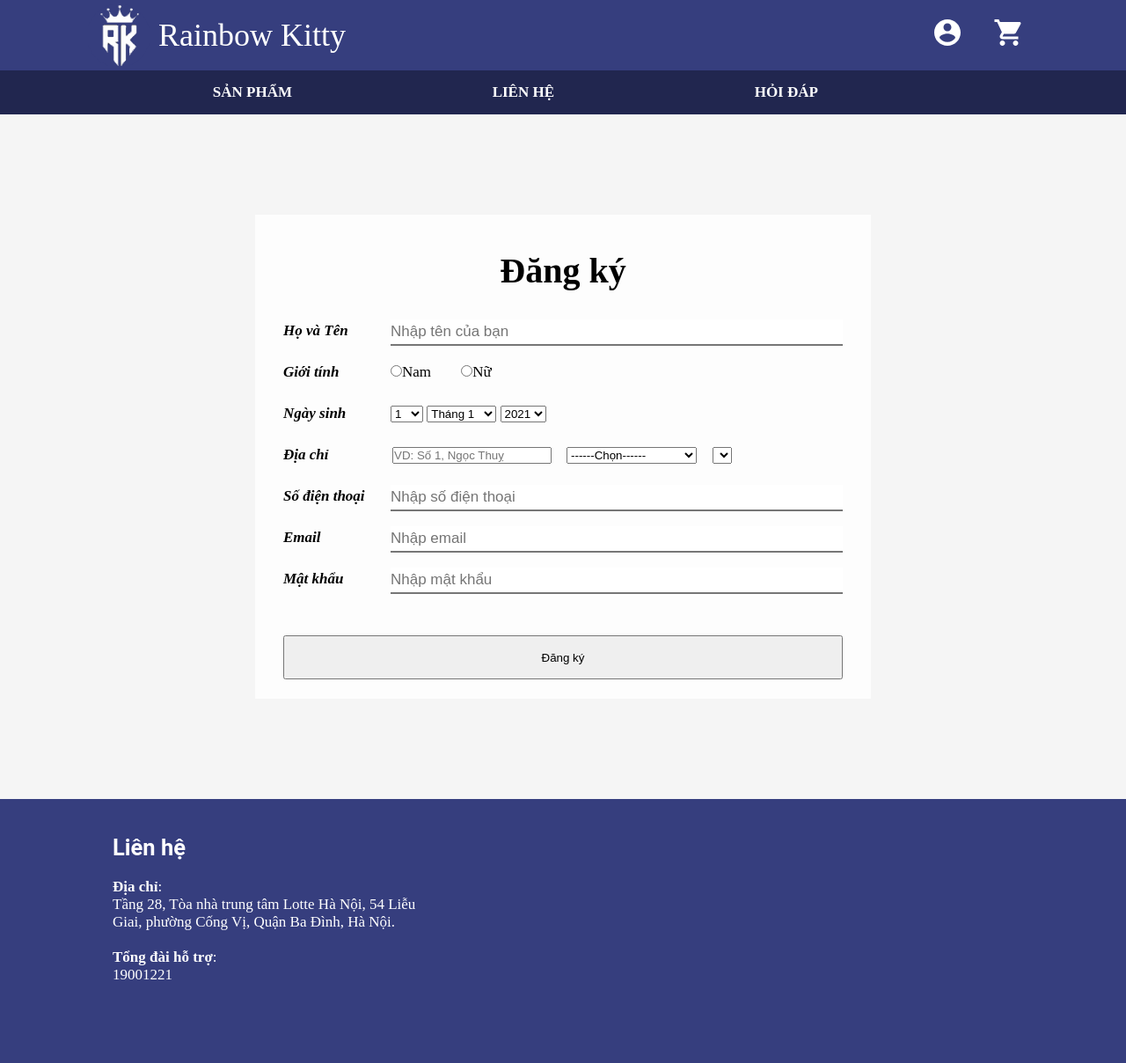
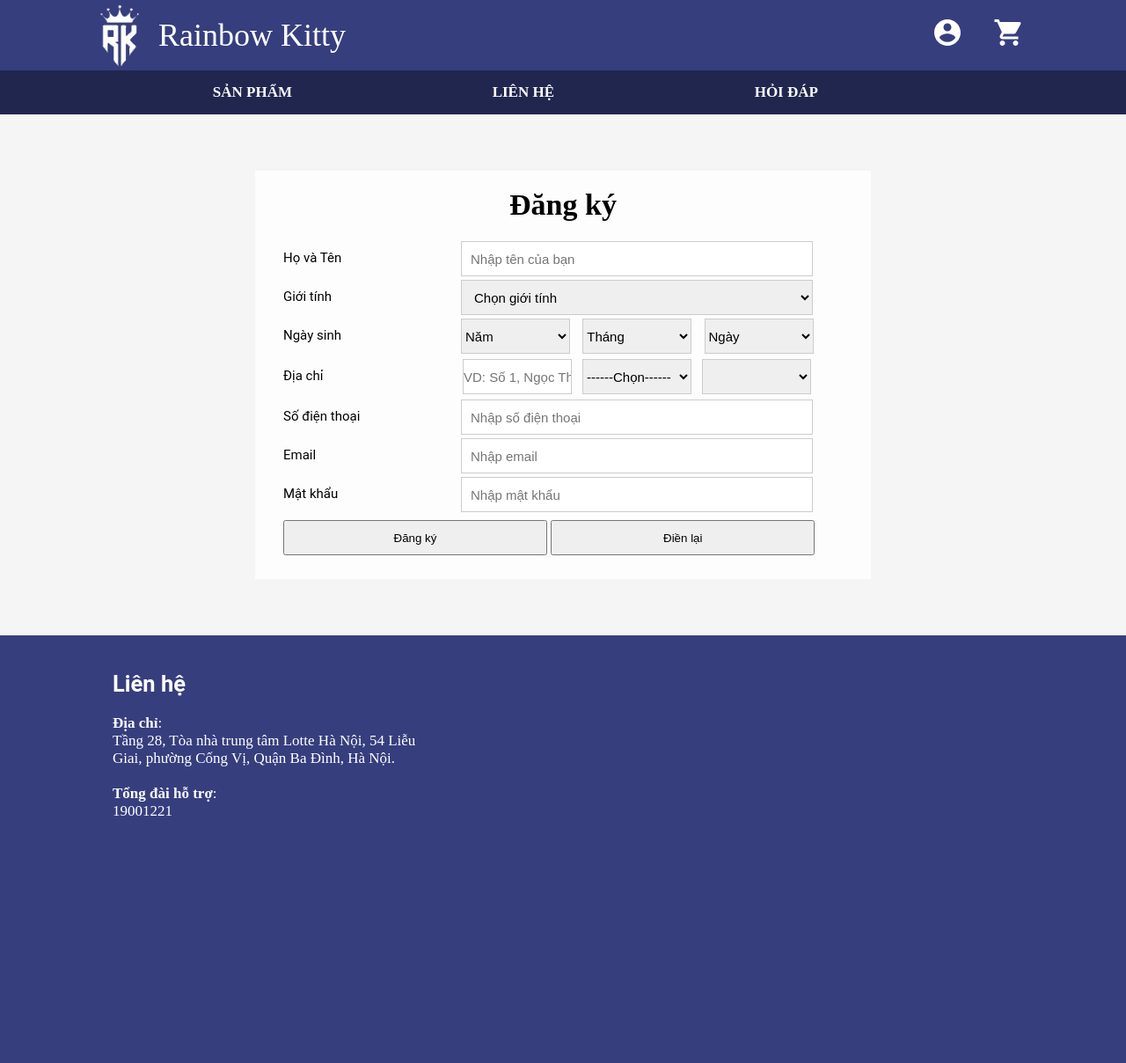
Before and after one commit to xgnell/RainbowShop, a PHP site: page /public/templates/account/sign-up.php in a window 1280 px wide. Shown: the whole page at 88% size. After the commit the page ends 927 px from the top, so only its background shows below. Run offline with PHP 8.4, Linux system fonts and the light colour scheme; lists and menus that the app fills with data are empty.

Commit message:
Tam on phan sign-up phia khach hang

```diff
--- a/public/templates/account/sign-up.php
+++ b/public/templates/account/sign-up.php
@@ -18,20 +18,12 @@ if (isset($_SESSION['user']['customer'])) {
     <link rel="stylesheet" href="/public/templates/css/all.css">
     <title>Sign up</title>
     <style>
-        .error {
-            color: red;
-        }
-        .error_notice {
-            font-size: 15px;
-            color: red;
-        }
         .page-body {
             padding: 5%;
-            margin: 50px 15% 50px 15%;
+            min-width: 700px;
+            /* margin: 50px 15% 50px 15%; */
             display: flex;
             justify-content: center;
-            /* background-image: url("/public/assets/backgrounds/bg-sign-up.jpg");
-            background-size: cover; */
         }
 
         .panel {
@@ -43,42 +35,55 @@ if (isset($_SESSION['user']['customer'])) {
             padding: 20px 30px 20px 30px;
         }
 
-        .form-title {
-            font-size: 40px;
-            font-weight: bold;
-            text-align: center;
-            margin-top: 20px;
+        .panel .form-title {
+            display: flex;
+            justify-content: center;
             margin-bottom: 20px;
         }
-
-        .input {
-            margin-top: 5px;
-            font-size: 1em;
-            height: 30px;
+        .panel .form-sign-up {
             width: 100%;
-            border-top: 0px;
-            border-left: 0px;
-            border-right: 0px;
-            outline: none;
         }
 
-        .title-input {
-            height: 45px;
-            line-height: 10px;
+        .panel .form-sign-up .display-error {
+            color: red;
         }
 
-        .title-input label {
-            font-weight: bold;
-            font-size: 1em;
-            font-style: italic;
+        .panel .form-sign-up .title {
+            font-size: 15px;
+            width: 200px;
+            height: 40px;
+            padding-bottom: 5px;
         }
 
-        .button-submit {
-            margin-top: 40px;
-            width: 100%;
-            height: 50px;
+        .panel .form-sign-up .input {
+            font-size: 15px;
+            width: 400px;
+            min-width: 300px;
+            height: 40px;
+            padding: 5px 10px 5px 10px;
+            border: 1px #ccc solid;
+        }
+        .panel .form-sign-up .select {
+            font-size: 15px;
+            width: 124px;
+            height: 40px;
+            border: 1px #ccc solid;
+            margin-right: 10px;
+        }
+
+        .panel .form-sign-up .bottom {
+            width: 300px;
+            min-width: 200px;
+            height: 40px;
+        }
+
+        table tr td {
+            margin-bottom: 20px;
         }
     </style>
+    <script src="/manager/templates/js/generate-day.js"></script>
+    <script src="/manager/templates/js/common-validate.js"></script>
+
 </head>
 
 <body>
@@ -88,111 +93,137 @@ if (isset($_SESSION['user']['customer'])) {
     <div class="page-body">
         <div>
             <div class="panel">
-                <div class="form-title">Đăng ký</div>
-                <form action="/public/templates/account/sign-up-process.php" method="POST">
-                    <table style="width: 100%">
+                <h1 class="form-title">Đăng ký</h1>
+                <form onsubmit="
+                    return validate_all({
+                        name: [/^(?:[a-zA-Z]+\ ?)+[a-zA-Z]$/, 'Tên không hợp lệ (Không chấp nhận số hoặc các kí tự đặc biệt)'],
+                        phone: [/^0[0-9]{9,9}$/, 'Số điện thoại không hợp lệ (Chỉ chứa số, số mở đầu phải bằng 0 và đủ 10 số)'],
+                        email: [/^([a-zA-Z0-9_\.\-])+\@(([a-zA-Z0-9\-])+\.)+([a-zA-Z0-9]{2,4})+$/, 'Email không hợp lệ'],
+                        passwd: true,
+                    },
+                    ['gender', 'birth']);
+                    "
+                    action="/public/templates/account/sign-up-process.php"
+                    method="POST">
+                    <table class="form-sign-up">
                     <!-- Đây là Họ tên -->
                         <tr>
-                            <td style="width: 120px" class="title-input">
-                                <label>Họ và Tên</label><span class="error" id="error_name"><br>
+                            <td rowspan="2" class="title">
+                                <label>Họ và Tên</label>
                             </td>
                             <td>
-                                <input type="text" name="name" id="name" placeholder="Nhập tên của bạn" class="input" autocomplete="off">
+                                <input type="text" name="name" id="input-name" placeholder="Nhập tên của bạn" class="input">
                             </td>
+                        </tr>
+                        <tr>
+                            <td class="display-error" id="display-error-name"></td>
                         </tr>
                     <!-- Giới tính -->
                         <tr>
-                            <td class="title-input">
-                                <label>Giới tính</label><span class="error" id="error_gender"><br>
+                            <td rowspan="2" class="title">
+                                <label>Giới tính</label>
                             </td>
                             <td>
-                                <label id="men" style="margin-right: 30px;">
-                                    <input type="radio" name="gender" id="men" value="1">Nam
-                                </label>
-                                <label id="women">
-                                    <input type="radio" name="gender" id="women" value="0">Nữ
-                                </label>
+                                <select id="select-gender" name="gender" class="input">
+                                    <option value="" disabled selected hidden>Chọn giới tính</option>
+                                    <option value="1">Nam</option>
+                                    <option value="0">Nữ</option>
+                                    <option value="2">Giới tính khác</option>
+                                </select>
                             </td>
+                        </tr>
+                        <tr>
+                            <td class="display-error" id="display-error-gender"></td>
                         </tr>
                     <!-- Ngày sinh -->
                         <tr>
-                            <td class="title-input">
-                                <label>Ngày sinh</label><span class="error"></span>
+                            <td rowspan="2" class="title">
+                                <label>Ngày sinh</label>
                             </td>
                             <td>
-                            <span>
-                                <select name="birth_day">
+                                <select name="birth_year" id="select-year" onchange="generate_day()" class="select">
+                                    <option value="" disabled selected hidden>Năm</option>
                                     <?php
-                                    $start_date = 1;
-                                    $end_date   = 31;
-                                    for( $j=$start_date; $j<=$end_date; $j++ ) {
-                                        echo '<option value='.$j.'>'.$j.'</option>';
-                                    }
+                                        for ($year = date("Y"); $year >= 1900; $year--) {
+                                            ?>
+                                            <option value="<?= $year ?>"><?= $year ?></option>
+                                            <?php
+                                        }
                                     ?>
                                 </select>
-                            </span>
-                            <span>
-                                <select name="birth_month">
-                                    <?php for( $m=1; $m<=12; ++$m ) {
-                                    ?>
-                                    <option value="<?php echo $m; ?>" id="<?php echo $m; ?>"><?php echo "Tháng " . $m; ?></option>
-                                    <?php } ?>
-                                </select>
-                            </span>
-                            <span>
-                                <select name="birth_year">
+                                <select name="birth_month" id="select-month" onchange="generate_day()" class="select">
+                                    <option value="" disabled selected hidden>Tháng</option>
                                     <?php
-                                    $year = date('Y');
-                                    $min = $year - 100;
-                                    $max = $year;
-                                    for( $i=$max; $i>=$min; $i-- ) {
-                                        echo '<option value='.$i.' id='.$i.'>'.$i.'</option>';
-                                    }
+                                        for ($month = 1; $month <= 12; $month++) {
+                                            ?>
+                                            <option value="<?= $month ?>"><?= $month ?></option>
+                                            <?php
+                                        }
                                     ?>
                                 </select>
-                            </span>
+                                <select name="birth_day" id="select-day" class="select">
+                                    <option value="" disabled selected hidden>Ngày</option>
+                                </select>
                             </td>
+                        </tr>
+                        <tr>
+                            <td class="display-error" id="display-error-birth"></td>
                         </tr>
                     <!-- Địa chỉ   -->
                         <tr>
-                            <td class="title-input">
-                                <label>Địa chỉ</label><span class="error" id="error_address"></span>
+                            <td rowspan="2" class="title">
+                                <label>Địa chỉ</label>
                             </td>
                             <td>
                                 <?php include_once($root_path . "/select-city/index.php"); ?>
                             </td>
                         </tr>
+                        <tr>
+                            <td class="display-error" id="display-error-address"></td>
+                        </tr>
                     <!-- Số điện thoại -->
                         <tr>
-                            <td class="title-input">
-                                <label>Số điện thoại</label><span class="error" id="error_phone_number"></span>
+                            <td rowspan="2" class="title">
+                                <label>Số điện thoại</label>
                             </td>
                             <td>
-                                <input type="text" name="phone" id="phone_number" class="input" placeholder="Nhập số điện thoại" autocomplete="off">
+                                <input type="text" name="phone" id="input-phone" class="input" placeholder="Nhập số điện thoại">
                             </td>
+                        </tr>
+                        <tr>
+                            <td class="display-error" id="display-error-phone"></td>
                         </tr>
                     <!-- Email -->
                         <tr>
-                            <td class="title-input">
-                                <label>Email</label><span class="error" id="error_email"></span><br>
+                            <td rowspan="2" class="title">
+                                <label>Email</label>
                             </td>
                             <td>
-                                <input type="text" name="email" id="email" placeholder="Nhập email" class="input" autocomplete="off">
+                                <input type="text" name="email" id="input-email" placeholder="Nhập email" class="input">
                             </td>
+                        </tr>
+                        <tr>
+                            <td class="display-error" id="display-error-email"></td>
                         </tr>
                     <!-- Mật khẩu -->
                         <tr>
-                            <td class="title-input">
-                                <label>Mật khẩu</label><span class="error" id="error_passwd"></span>
+                            <td rowspan="2" class="title">
+                                <label>Mật khẩu</label>
                             </td>
                             <td>
-                                <input type="password" name="passwd" placeholder="Nhập mật khẩu" id="passwd" class="input">
+                                <input type="password" name="passwd" placeholder="Nhập mật khẩu" id="input-passwd" class="input">
                             </td>
                         </tr>
-
                         <tr>
-                            <td colspan="2">
-                                <input class="btn-sign-up button-submit" type="submit" value="Đăng ký" onclick="return all_function()">
+                            <td class="display-error" id="display-error-passwd"></td>
+                        </tr>
+                    <!-- Thực thi -->
+                        <tr>
+                            <td colspan="2" style="height: 50px;">
+                                <div class="action-area">
+                                    <input type="submit" value="Đăng ký" class="bottom">
+                                    <input type="reset" value="Điền lại" class="bottom">
+                                </div>
                             </td>
                         </tr>
                     </table>
@@ -204,140 +235,19 @@ if (isset($_SESSION['user']['customer'])) {
     <?php include_once($root_path . "/public/templates/ui/footer.php"); ?>
 </body>
 
-
 <script>
-    // function year(year) {
-    //     return year;
-    // }
-    // function month(month) {
-    //     return month;
-    // }
-    // function day(year, month) {
-    //     switch (month) {
-    //         case 1:
-    //         case 3:
-    //         case 5:
-    //         case 7:
-    //         case 8:
-    //         case 10:
-    //         case 12:
-    //             day = 31;
-    //             break;
-    //         case 4:
-    //         case 6:
-    //         case 9:
-    //         case 11:
-    //             day = 30;
-    //             break;
-    //         case 2:
-    //             if (year % 400 == 0) {
-    //                 day = 29;
-    //             } else if (year % 4 == 0) {
-    //                 day = 29;
-    //             } else {
-    //                 day = 28;
-    //             }
-    //     }
-    // }
-    function check_name() {
-        var name = document.getElementById("name").value;
-        var name_pattern = /^[A-Za-z ]+$/;
-        if (name_pattern.test(name)) {
-            document.getElementById("name").style.borderColor = "#14e348";
-            document.getElementById("error_name").innerHTML = "";
-            return true;
-        } else {
-            document.getElementById("name").style.borderColor = "red";
-            document.getElementById("error_name").innerHTML = " *";
-            return false;
-        }
-    }
-    function check_gender() {
-        var radios = document.getElementsByName("gender");
-        var formValid = false;
-
-        var i = 0;
-        while (!formValid && i < radios.length) {
-            if (radios[i].checked) formValid = true;
-            i++;
-        }
-
-        if (!formValid) {
-            document.getElementById("error_gender").innerHTML = " *";
+    function check_address() {
+        var city = document.getElementById('city').value;
+        var district = document.getElementById('district').value;
+        var xa = document.getElementById('xa').value;
+        if (city == "" || district == 0 || xa == 0) {
+            document.getElementById('display-error-address').innerHTML = "Không được để trống địa chỉ";
             return false;
         } else {
-            document.getElementById("error_gender").innerHTML = "";
+            document.getElementById('display-error-address').innerHTML = "";
             return true;
         }
     }
-    function check_email() {
-        var email = document.getElementById("email").value;
-        var email_pattern = /^[A-za-z0-9]+@(gmail|yahoo|bkacad).(com|vn|gov)+$/;
-        if (email_pattern.test(email)) {
-            document.getElementById("email").style.borderColor = "#14e348";
-            document.getElementById("error_email").innerHTML = "";
-            return true;
-        } else {
-            document.getElementById("email").style.borderColor = "red";
-            document.getElementById("error_email").innerHTML = " *";
-            return false;
-        }
-    }
-    function check_passwd() {
-        var passwd = document.getElementById("passwd").value;
-        var passwd_pattern = /^[A-za-z0-9]+$/;
-        if (passwd_pattern.test(passwd)) {
-            document.getElementById("passwd").style.borderColor = "#14e348";
-            document.getElementById("error_passwd").innerHTML = "";
-            return true;
-        } else {
-            document.getElementById("passwd").style.borderColor = "red";
-            document.getElementById("error_passwd").innerHTML = " *";
-            return false;
-        }
-    }
-    function check_address() {
-        var city = document.getElementById("city");
-        var district = document.getElementById("district");
-        var city_selected = city.value;
-        var district_selected = district.value;
-        var xa = document.getElementById("xa").value;
-
-        if (city_selected == "" || district_selected == "" || xa == ""){
-            document.getElementById("error_address").innerHTML = " *";
-            return false;
-        } else {
-            document.getElementById("error_address").innerHTML = "";
-            return true;
-        }
-    }
-    function check_phone_number() {
-        var phone_number = document.getElementById("phone_number").value;
-        var phone_number_pattern = /^(03|05|07|08|09)+([0-9]{8})\b$/;
-        if (phone_number_pattern.test(phone_number)) {
-            document.getElementById("phone_number").style.borderColor = "#14e348";
-            document.getElementById("error_phone_number").innerHTML = "";
-            return true;
-        } else {
-            document.getElementById("phone_number").style.borderColor = "red";
-            document.getElementById("error_phone_number").innerHTML = " *";
-            return false;
-        }
-    }
-
-    function all_function() {
-        check_name();
-        check_gender();
-        check_email();
-        check_phone_number();
-        check_passwd();
-        check_address();
-        // check_address();
-        if (check_name() && check_email() && check_phone_number() && check_passwd() && check_gender() && check_address()) {
-            return true;
-        } else {
-            return false;
-        }
-    }
+    generate_day();
 </script>
 </html>
--- a/select-city/index.php
+++ b/select-city/index.php
@@ -2,13 +2,13 @@
     <table>
         <tr>
             <td>
-                <input type="text" placeholder="VD: Số 1, Ngọc Thuỵ" style="margin-right: 15px;" id="xa" autocomplete="off" name="select_xa">
+                <input type="text" placeholder="VD: Số 1, Ngọc Thuỵ" id="xa" name="select_xa" class="select">
             </td>
             <td>
-                <select style="width: 90%;" name="select_tinh" id="city"></select>
+                <select name="select_tinh" id="city" class="select"></select>
             </td>
             <td>
-                <select style="width: 100%;" name="select_huyen" id="district"></select>
+                <select name="select_huyen" id="district" class="select"></select>
             </td>
         </tr>
     </table>
```
Also changed, not shown: public/templates/account/update-account.php (+7 -3 lines).
